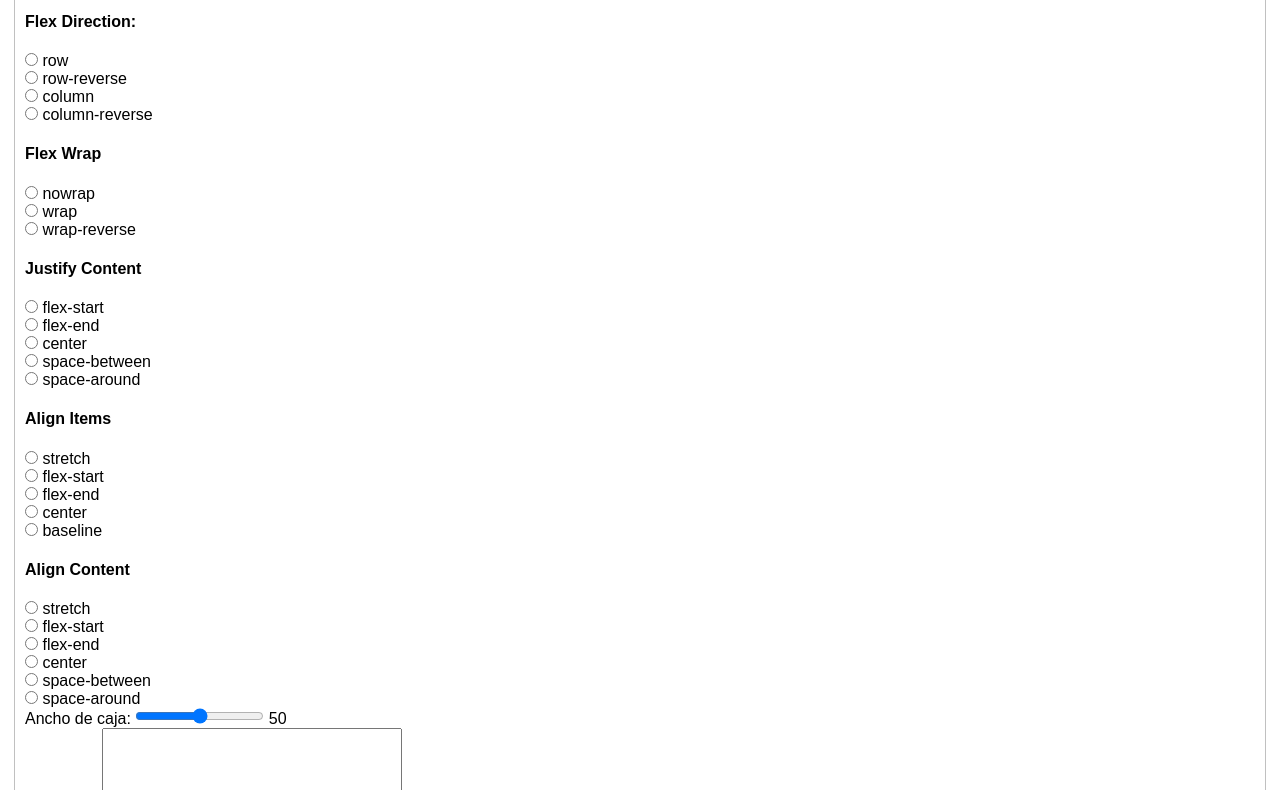
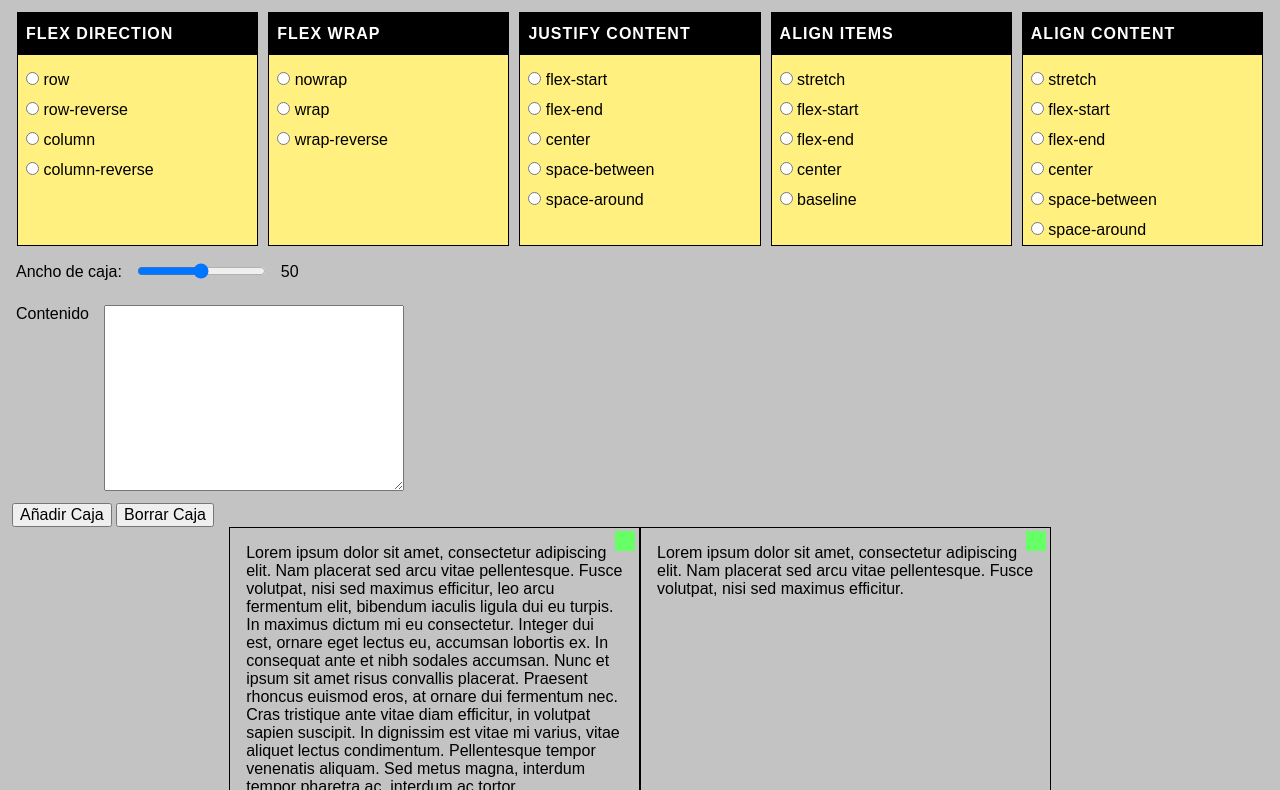
Before and after one commit to danielozano/flexbox-panel, a plain HTML site: page index.html in a window 1280 px wide. Shown: the part 95-885 px from the top of the page. Drawn offline with Linux system fonts and the light colour scheme.

Commit message:
areglados for de label. algunos estilos básicos

```diff
--- a/assets/css/styles.css
+++ b/assets/css/styles.css
@@ -1,7 +1,8 @@
 .main-container {
+	background: #c3c3c3;
 	clear: both;
 	display: block;
-	padding: 0px 12px;
+	padding: 22px 12px;
 }
 /** contenedor flex */
 #flexbox-container {
@@ -45,3 +46,83 @@
 .hide{
 	display: none;
 }
+
+/** Opciones de contenedor */
+#container-properties {
+	display: flex;
+	flex-direction: column;
+	flex-wrap: wrap;
+}
+#container-properties .container-option {
+	background: #FFF080;
+	border: 1px solid #000;
+	flex: 1;
+	margin: 5px 0;
+	/**width: 100%;*/
+}
+
+.container-option h4 {
+	background: #000;
+	color: #fff;
+	letter-spacing: 1px;
+	margin: 0 0 10px 0;
+	padding: 12px 8px;
+	text-transform: uppercase;
+}
+.container-option .form-input {
+	display: block;
+	padding: 6px 8px;
+}
+
+@media screen and (min-width: 992px) {
+	#container-properties {
+		flex-direction: row;
+		justify-content: space-between;
+		/*width: 49%;*/
+	}
+
+	#container-properties .container-option {
+		margin: 5px;
+	}
+}
+/** input para width */
+ .container-width {
+	display: block;
+	float: left;
+	padding: 12px 4px;
+	width: 100%;
+}
+
+.container-width label,
+.container-width input,
+#item-width-value {
+	display: block;
+
+}
+@media screen and (min-width: 992px) {
+	.container-width label,
+	.container-width input,
+	#item-width-value {
+		display: inline-block;
+		float: left;
+		margin-right: 15px;
+	}
+}
+/** textaera */
+.container-content {
+	display: block;
+	float: left;
+	padding: 12px 4px;
+	width: 100%;
+}
+
+.container-content label,
+.container-content textarea {
+	float: left;
+}
+
+@media screen and (min-width: 992px) {
+	.container-content label {
+		margin-right: 15px;
+	}
+}
--- a/index.html
+++ b/index.html
@@ -12,15 +12,14 @@
 	<main class="main-container">
 		<section>
 			<h1>Flexbox Panel</h1>
-			<fieldset>
 			<form id="container-form" action="#">
 				<div id="container-properties">
-						<div class="form-row">
-							<h4>Flex Direction:</h4>
+					<div class="container-option">
+						<h4>Flex Direction</h4>
 
 						<div class="form-input">
 							<input id="flex-direction-row" type="radio" name="flexDirection" value="row">
-								<label for="flex-direction">row</label>
+							<label for="flex-direction-row">row</label>
 						</div>
 
 						<div class="form-input">
@@ -38,7 +37,7 @@
 							<label for="flex-direction-column-reverse">column-reverse</label>
 						</div>
 					</div>
-						<div class="form-row">
+					<div class="container-option">
 						<h4>Flex Wrap</h4>
 						<div class="form-input">
 							<input type="radio" id="flex-wrap-nowrap" name="flexWrap" value="nowrap">
@@ -50,11 +49,11 @@
 						</div>
 						<div class="form-input">
 							<input type="radio" id="flex-wrap-wrap-reverse" name="flexWrap" value="wrap-reverse">
-								<label for="flex-wrap-reverse">wrap-reverse</label>
+							<label for="flex-wrap-wrap-reverse">wrap-reverse</label>
 						</div>
 					</div>
 					<!-- justify-content -->
-						<div class="form-row">
+					<div class="container-option">
 						<h4>Justify Content</h4>
 
 						<div class="form-input">
@@ -74,7 +73,7 @@
 
 						<div class="form-input">
 							<input type="radio" id="justify-content-space-between" name="justifyContent" value="space-between">
-								<label for="justify-conten-space-between">space-between</label>
+							<label for="justify-content-space-between">space-between</label>
 						</div>
 
 						<div class="form-input">
@@ -84,7 +83,7 @@
 					</div>
 					<!-- end justify-content -->
 					<!-- align items -->
-						<div class="form-row">
+					<div class="container-option">
 						<h4>Align Items</h4>
 						<div class="form-input">
 							<input type="radio" id="align-items-stretch" name="alignItems" value="stretch">
@@ -109,7 +108,7 @@
 					</div>
 					<!-- end align items -->
 					<!-- align content -->
-						<div class="form-row">
+					<div class="container-option">
 						<h4>Align Content</h4>
 						<div class="form-input">
 							<input type="radio" id="align-content-stretch" name="alignContent" value="stretch">
@@ -139,24 +138,23 @@
 					<!-- end align content -->
 				</div>
 				<!-- width -->
-					<div class="form-row">
+				<div class="container-width">
 					<label for="item-width">Ancho de caja:</label>
 					<input id="item-width" type="range" name="item-width" step="1" max="100" value="50">
 					<span id="item-width-value">50</span>
 				</div>
 
-					<div class="form-row">
+				<div class="container-content">
 					<label for="box-content">Contenido</label>
 					<textarea id="box-content" name="box-content"cols="30" rows="10"></textarea>
 				</div>
 
 				<!-- end width -->
-					<div class="form-row">
+				<div class="buttons-row">
 					<button id="add-box" type="submit">Añadir Caja</button>
 					<button id="delete-box">Borrar Caja</button>
 				</div>
 			</form>
-			</fieldset>
 		</section>
 		<section id="flexbox-container">
 			<div class="flex-item">
```
Lines whose indentation alone changed are shown as unchanged.
